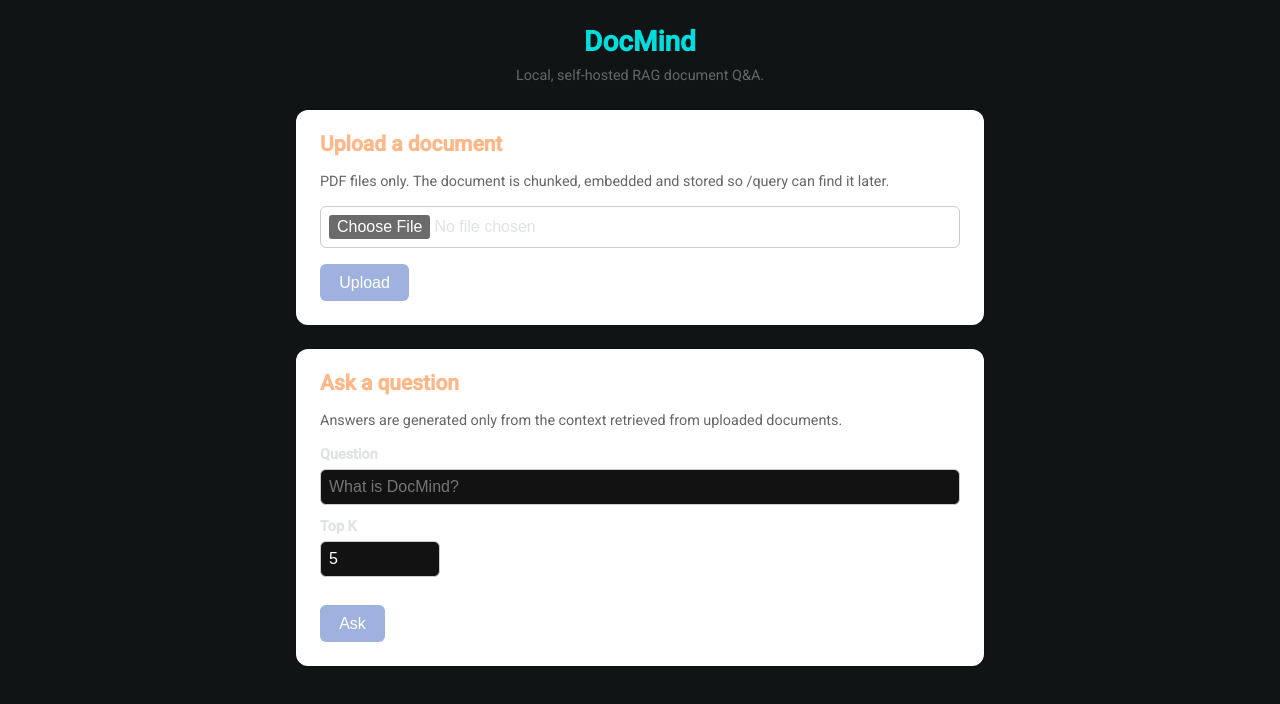
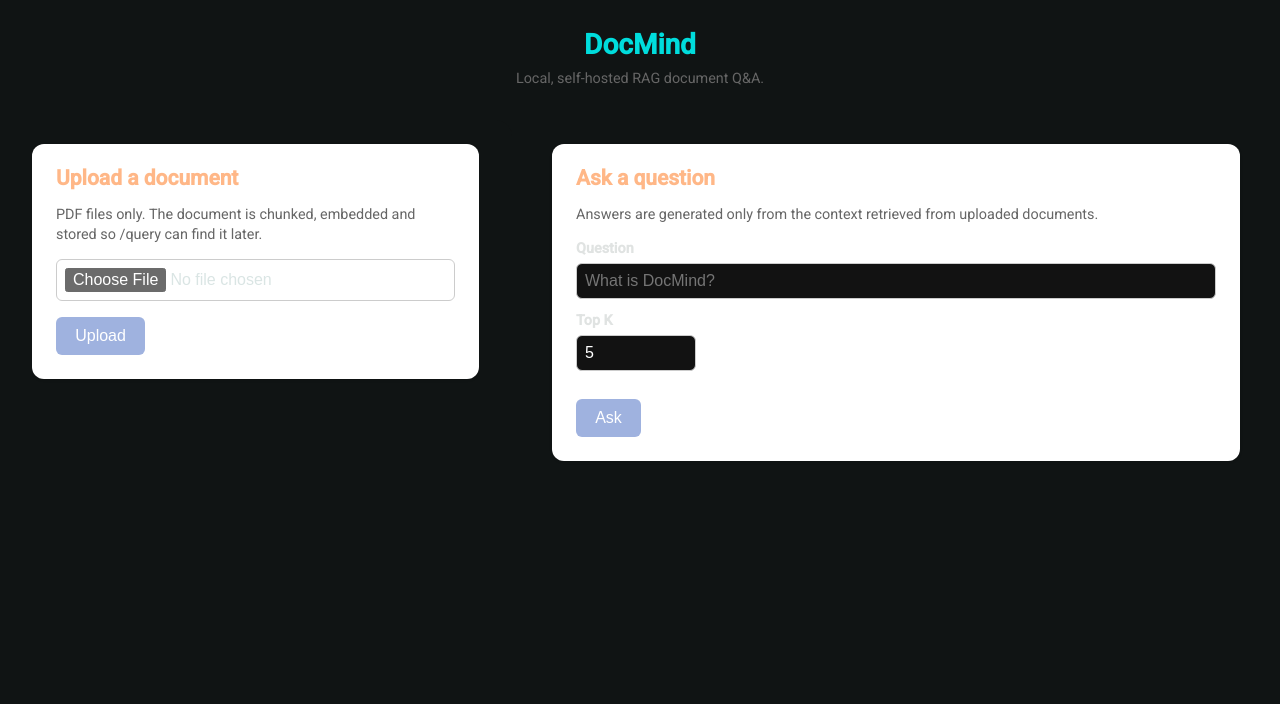
Before and after one commit to Dario-Murillo/DocMind, an Angular app in the folder DocMind.UI/: page / in a window 1280 px wide. Shown: the top 704 px of the page. Built offline with nearby package versions, Linux system fonts and the light colour scheme.

Commit message:
Implement Angular Material sidenav for improved layout and navigation

```diff
--- a/DocMind.UI/src/app/app.css
+++ b/DocMind.UI/src/app/app.css
@@ -1,10 +1,28 @@
+:host {
+  display: flex;
+  flex-direction: column;
+  height: 100%;
+}
+
 header {
-  max-width: 640px;
-  margin: 2rem auto 0;
-  padding: 0 1.5rem;
+  padding: 1rem 1.5rem;
   text-align: center;
 }
 
 header h1 {
   margin-bottom: 0.25rem;
 }
+
+main {
+  flex: 1;
+  min-height: 0;
+}
+
+.app-sidenav-container {
+  height: 100%;
+}
+
+.app-sidebar {
+  width: 40%;
+  padding: 0 2rem;
+}
--- a/DocMind.UI/src/app/app.html
+++ b/DocMind.UI/src/app/app.html
@@ -4,6 +4,12 @@
 </header>
 
 <main>
-  <app-upload />
-  <app-query />
+  <mat-drawer-container class="app-sidenav-container">
+    <mat-drawer class="app-sidebar" mode="side" opened>
+        <app-upload />
+    </mat-drawer>
+    <mat-drawer-content>
+      <app-query />
+    </mat-drawer-content>
+  </mat-drawer-container>
 </main>
--- a/DocMind.UI/src/app/app.ts
+++ b/DocMind.UI/src/app/app.ts
@@ -1,9 +1,10 @@
 import { Component, signal } from '@angular/core';
+import { MatSidenavModule } from '@angular/material/sidenav';
 import { Upload } from './features/upload/upload';
 import { Query } from './features/query/query';
 
 @Component({
-  imports: [Upload, Query],
+  imports: [MatSidenavModule, Upload, Query],
   selector: 'app-root',
   styleUrl: './app.css',
   templateUrl: './app.html',
```
